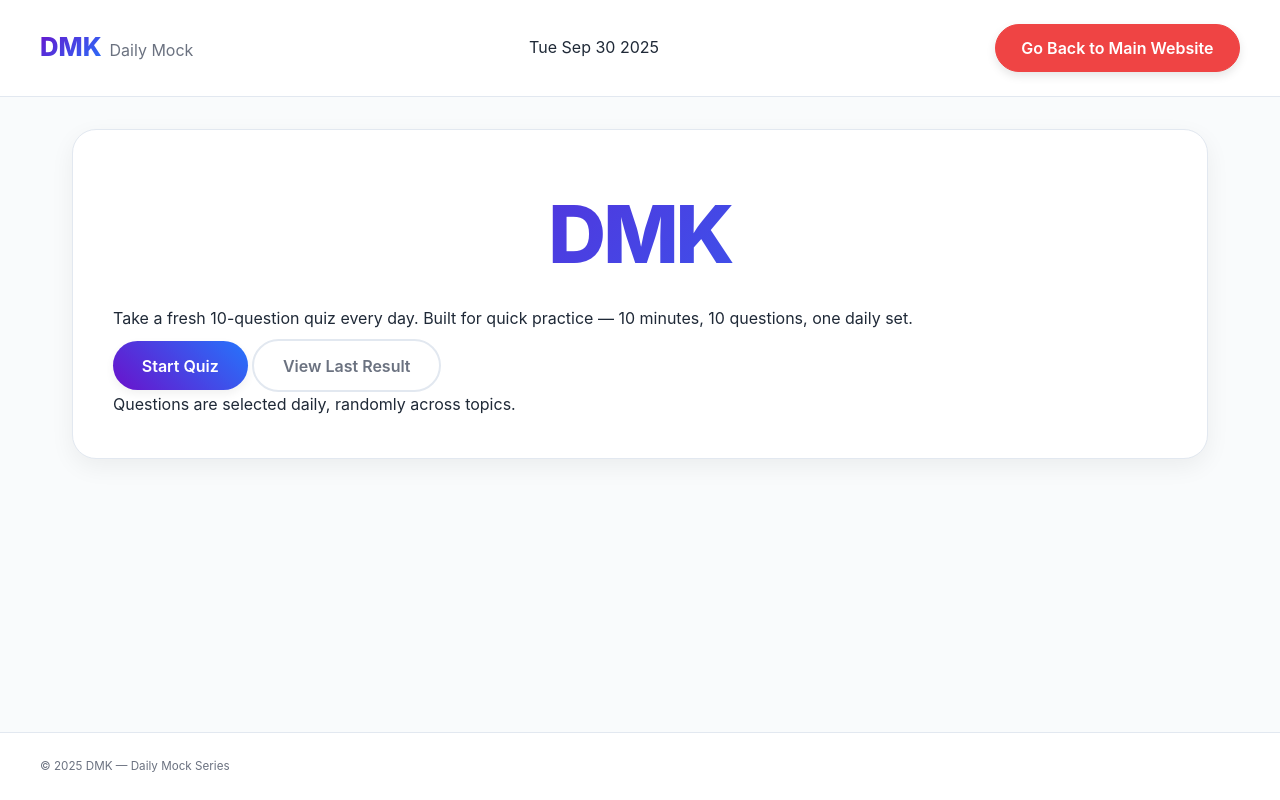
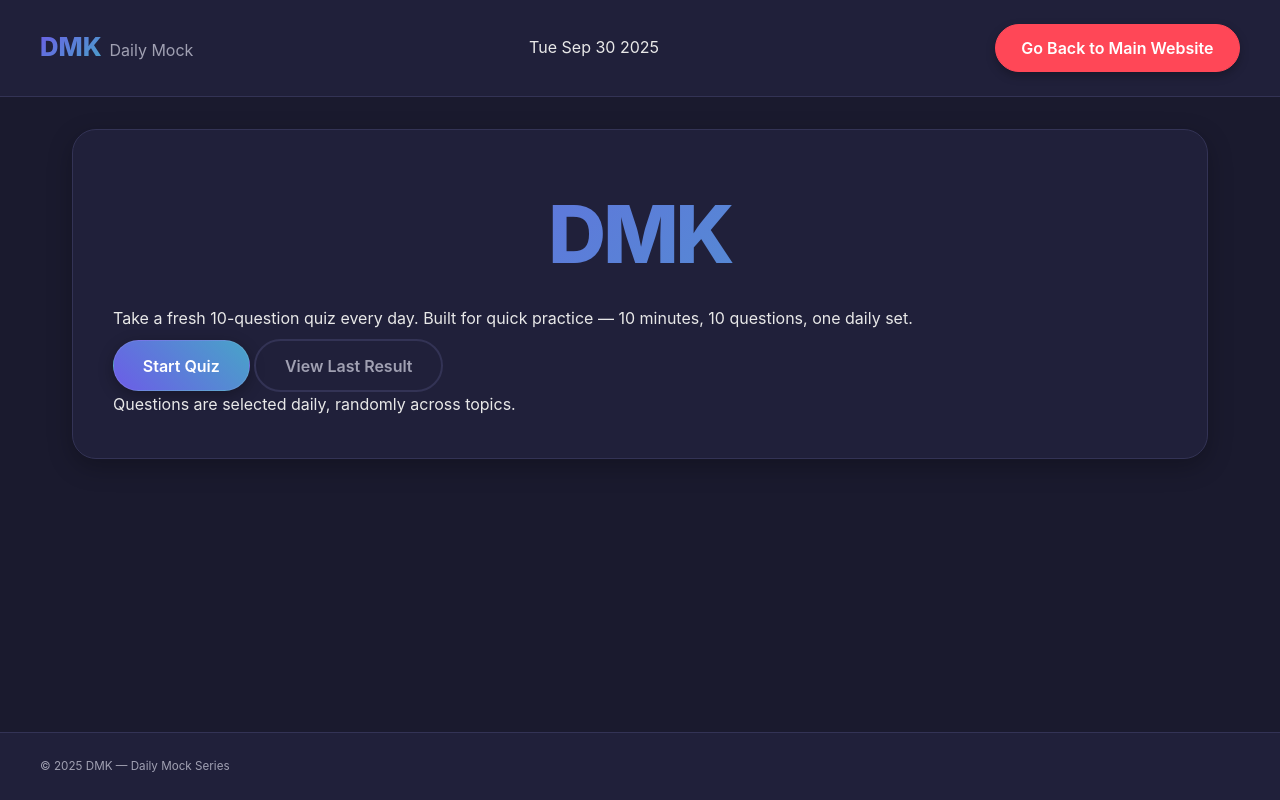
Before and after one commit to kunalmalviya066/DailyMock, a plain HTML site: page index.html in a window 1280 px wide. Drawn offline with Linux system fonts and the light colour scheme.

Commit message:
Add files via upload

```diff
--- a/style.css
+++ b/style.css
@@ -1,6 +1,6 @@
 /* =========================================
     DMK - Daily Mock Quiz App
-    Stylesheet: style.css (Enhanced Modern Theme)
+    Stylesheet: style.css (Final Dark Theme)
 ========================================= */
 
 /* --- Base & Reset --- */
@@ -39,37 +39,33 @@ ul {
 h1, h2, h3, h4 {
   margin: 0.25em 0;
   font-weight: 700;
-  letter-spacing: -0.5px; /* Subtle letter-spacing for a modern touch */
+  letter-spacing: -0.5px;
 }
 
 p {
   margin: 0.5em 0;
 }
 
-/* --- Color Palette --- */
+/* --- Color Palette (Dark Theme) --- */
 :root {
-  /* Vibrant and inviting primary color with a gradient feel */
-  --color-primary-start: #6a11cb;
-  --color-primary-end: #2575fc;
+  --color-primary-start: #6c5ce7;
+  --color-primary-end: #48a4c8;
   --color-primary-text: #ffffff;
 
-  /* More sophisticated grays for a layered, clean look */
-  --color-bg: #f9fbfc;
-  --color-bg-card: #ffffff;
-  --color-bg-alt: #f1f5f9;
+  --color-bg: #1a1a2e;
+  --color-bg-card: #20203a;
+  --color-bg-alt: #2c2c4b;
 
-  /* Deeper text colors for strong contrast */
-  --color-text: #1f2937;
-  --color-text-muted: #6b7280;
+  --color-text: #e8e8e8;
+  --color-text-muted: #a0a0b2;
 
-  /* Soft, elegant border and shadow */
-  --color-border: #e2e8f0;
-  --shadow: rgba(0, 0, 0, 0.06);
+  --color-border: #333355;
+  --shadow: rgba(0, 0, 0, 0.25);
+  --shadow-hover: rgba(0, 0, 0, 0.4);
 
-  /* New colors for states */
-  --color-success: #22c55e;
-  --color-danger: #ef4444;
-  --color-info: #3b82f6;
+  --color-success: #2ed573;
+  --color-danger: #ff4757;
+  --color-info: #5352ed;
 }
 
 body {
@@ -92,7 +88,7 @@ body {
 .site-footer {
   background: var(--color-bg-card);
   border-bottom: 1px solid var(--color-border);
-  padding: 1.5rem 2rem; /* Increased padding */
+  padding: 1.5rem 2rem;
   transition: background 0.3s, border 0.3s;
 }
 
@@ -125,7 +121,6 @@ body {
 .logo-mark {
   font-weight: 800;
   font-size: 1.6rem;
-  /* Applying a subtle gradient to the logo */
   background-image: linear-gradient(135deg, var(--color-primary-start), var(--color-primary-end));
   -webkit-background-clip: text;
   -webkit-text-fill-color: transparent;
@@ -158,22 +153,24 @@ body {
 /* --- Buttons --- */
 .btn {
   padding: 0.9rem 1.8rem;
-  border-radius: 2rem; /* Pill shape for a modern, soft look */
+  border-radius: 2rem;
   font-weight: 600;
   font-size: 1rem;
-  transition: all 0.3s cubic-bezier(0.25, 0.8, 0.25, 1); /* Smoother animation curve */
+  transition: all 0.3s cubic-bezier(0.25, 0.8, 0.25, 1);
   box-shadow: 0 4px 10px var(--shadow);
 }
 
 .btn.primary {
   background-image: linear-gradient(45deg, var(--color-primary-start), var(--color-primary-end));
-  color: var(--color-primary-text);
+  color: #ffffff;
   border: none;
+  border: 1px solid rgba(255, 255, 255, 0.1);
+  box-shadow: 0 4px 15px rgba(0, 0, 0, 0.3);
 }
 
 .btn.primary:hover {
   transform: translateY(-3px) scale(1.02);
-  box-shadow: 0 8px 15px var(--shadow);
+  box-shadow: 0 8px 20px rgba(0, 0, 0, 0.5);
 }
 
 .btn.ghost {
@@ -195,7 +192,7 @@ body {
 }
 
 .btn.danger:hover {
-  background-color: #b91c1c;
+  background-color: #d13d4b;
   transform: translateY(-2px);
 }
 
@@ -225,8 +222,8 @@ body {
 .card {
   background: var(--color-bg-card);
   border: 1px solid var(--color-border);
-  border-radius: 1.5rem; /* Even more rounded */
-  padding: 2.5rem; /* More space */
+  border-radius: 1.5rem;
+  padding: 2.5rem;
   box-shadow: 0 8px 25px var(--shadow);
   margin-bottom: 2rem;
   transition: all 0.3s cubic-bezier(0.25, 0.8, 0.25, 1);
@@ -234,7 +231,7 @@ body {
 
 .card:hover {
   transform: translateY(-5px);
-  box-shadow: 0 12px 30px rgba(0, 0, 0, 0.1);
+  box-shadow: 0 12px 30px var(--shadow-hover);
 }
 
 /* --- Panels --- */
@@ -277,7 +274,7 @@ body {
   padding: 1rem 1.2rem;
   border-radius: 1rem;
   cursor: pointer;
-  background: var(--color-bg);
+  background: var(--color-bg-card);
   border: 2px solid var(--color-border);
   transition: all 0.25s ease;
 }
@@ -287,7 +284,6 @@ body {
   border-color: var(--color-primary-end);
 }
 
-/* Checked state with a visual cue */
 .options-list input[type="radio"]:checked + span {
   font-weight: 600;
   color: var(--color-primary-end);
@@ -327,7 +323,7 @@ body {
   border-radius: 0.75rem;
   padding: 0.6rem;
   font-size: 0.95rem;
-  background: var(--color-bg);
+  background: var(--color-bg-card);
   color: var(--color-text);
   transition: all 0.25s ease-in-out;
 }
@@ -373,14 +369,14 @@ body {
   color: #fff;
   border: 1px solid var(--color-danger);
   padding: 0.8rem 1.6rem;
-  border-radius: 2rem; /* Pill shape */
+  border-radius: 2rem;
   font-weight: 600;
   transition: all 0.3s cubic-bezier(0.25, 0.8, 0.25, 1);
-  box-shadow: 0 4px 10px rgba(0, 0, 0, 0.1);
+  box-shadow: 0 4px 10px var(--shadow);
 }
 
 #go-main:hover {
-  background-color: #b91c1c;
+  background-color: #d13d4b;
   transform: translateY(-3px) scale(1.02);
-  box-shadow: 0 8px 15px rgba(0, 0, 0, 0.1);
+  box-shadow: 0 8px 15px var(--shadow-hover);
 }
```
